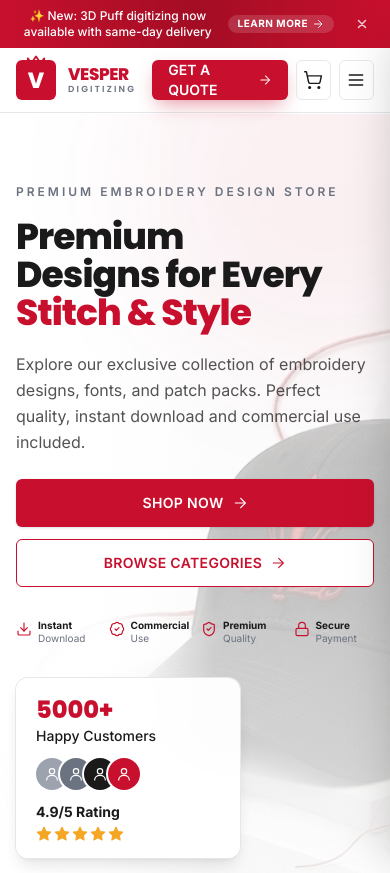
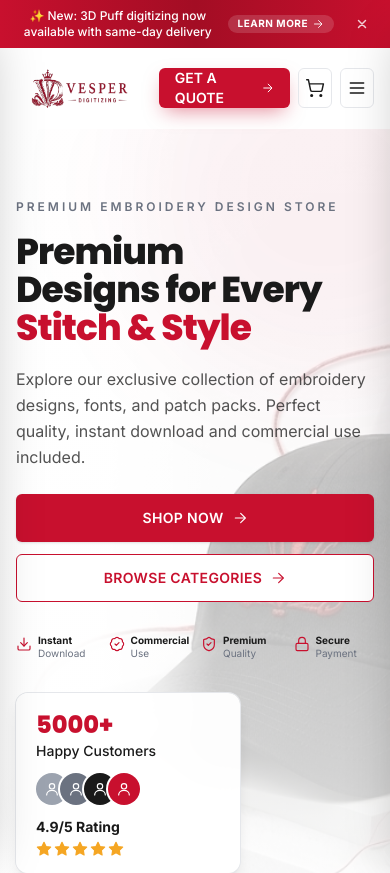
Before and after one commit to vesperdigitizing-a11y/vesper-digitizing, a Next.js app: page /store in a window 390 px wide. Shown: the top 873 px of the page. Built offline with nearby package versions, Linux system fonts and the light colour scheme.

Commit message:
refactor: Replace Logo component with Image for better performance and responsiveness in Header and Footer

```diff
--- a/components/Footer.tsx
+++ b/components/Footer.tsx
@@ -1,6 +1,6 @@
 "use client";
 
-import Logo from "./Logo";
+import Image from "next/image";
 import {
   Mail,
   Phone,
@@ -64,7 +64,13 @@ export default function Footer() {
         <div className="grid grid-cols-1 gap-12 md:grid-cols-2 lg:grid-cols-5">
           {/* Brand + tagline + socials */}
           <div className="lg:col-span-1">
-            <Logo size={44} theme="light" />
+            <Image
+              src="/images/LogoTransparent.png"
+              alt="Vesper Digitizing"
+              width={805}
+              height={310}
+              className="h-16 w-auto brightness-0 invert sm:h-20"
+            />
             <p className="mt-5 max-w-xs text-sm leading-relaxed text-white/70">
               We provide premium quality digitizing services with fast delivery
               and unbeatable customer support.
--- a/components/Header.tsx
+++ b/components/Header.tsx
@@ -10,9 +10,9 @@
 //   • Mobile menu slides in with stagger animation
 
 import Link from "next/link";
+import Image from "next/image";
 import { usePathname } from "next/navigation";
 import { useEffect, useState } from "react";
-import Logo from "./Logo";
 import { ArrowRight, Cart, Menu } from "./icons";
 import { useCart } from "@/lib/cart-context";
 import CartCount from "./CartCount";
@@ -54,6 +54,16 @@ export default function Header() {
     return () => window.removeEventListener("scroll", onScroll);
   }, []);
 
+  // Close mobile menu on Escape
+  useEffect(() => {
+    if (!open) return;
+    const onKey = (e: KeyboardEvent) => {
+      if (e.key === "Escape") setOpen(false);
+    };
+    window.addEventListener("keydown", onKey);
+    return () => window.removeEventListener("keydown", onKey);
+  }, [open]);
+
   // Lock body scroll when mobile menu is open
   useEffect(() => {
     if (open) {
@@ -67,6 +77,7 @@ export default function Header() {
   }, [open]);
 
   return (
+    <>
     <header
       className={`sticky top-0 z-50 w-full transition-all duration-500 ${
         hidden ? "-translate-y-full" : "translate-y-0"
@@ -76,14 +87,21 @@ export default function Header() {
           : "border-b border-transparent bg-white/95 backdrop-blur"
       }`}
     >
-      <div className="mx-auto flex h-16 max-w-7xl items-center justify-between gap-4 px-4 sm:px-6 lg:px-8 md:h-20">
+      <div className="mx-auto flex h-20 max-w-7xl items-center justify-between gap-4 px-4 sm:px-6 lg:px-8 md:h-24">
         {/* Logo */}
         <Link
           href="/"
           aria-label="Vesper Digitizing home"
           className="group flex items-center transition-transform hover:scale-105"
         >
-          <Logo size={40} />
+          <Image
+            src="/images/LogoTransparent.png"
+            alt="Vesper Digitizing"
+            width={805}
+            height={310}
+            priority
+            className="h-14 w-auto sm:h-18"
+          />
         </Link>
 
         {/* Desktop nav */}
@@ -148,17 +166,47 @@ export default function Header() {
           </button>
         </div>
       </div>
+    </header>
 
-      {/* Mobile nav — slides down */}
+    {/* Mobile nav backdrop */}
     <div
-        className={`lg:hidden overflow-hidden border-t border-[#e5e7eb] bg-white transition-all duration-500 ${
-          open ? "max-h-[400px]" : "max-h-0"
+      aria-hidden
+      onClick={() => setOpen(false)}
+      className={`fixed inset-0 z-40 bg-black/40 backdrop-blur-sm transition-opacity duration-300 lg:hidden ${
+        open ? "opacity-100" : "pointer-events-none opacity-0"
+      }`}
+    />
+
+    {/* Mobile nav — slides in from the left */}
+    <aside
+      role="dialog"
+      aria-modal="true"
+      aria-label="Mobile navigation"
+      className={`fixed left-0 top-0 z-50 flex h-full w-full max-w-xs flex-col bg-white shadow-2xl transition-transform duration-500 lg:hidden ${
+        open ? "translate-x-0" : "-translate-x-full"
       }`}
     >
-        <nav
-          className="mx-auto flex max-w-7xl flex-col px-4 py-3 sm:px-6"
-          aria-label="Mobile"
+      <div className="flex items-center justify-between border-b border-[#e5e7eb] px-5 py-4">
+        <Image
+          src="/images/LogoTransparent.png"
+          alt="Vesper Digitizing"
+          width={805}
+          height={310}
+          className="h-10 w-auto"
+        />
+        <button
+          type="button"
+          onClick={() => setOpen(false)}
+          aria-label="Close menu"
+          className="flex h-9 w-9 items-center justify-center rounded-md text-[#1a1a1a] transition-colors hover:bg-[#f5f5f5]"
         >
+          <svg width="20" height="20" viewBox="0 0 24 24" fill="none" stroke="currentColor" strokeWidth="2" strokeLinecap="round">
+            <path d="M18 6L6 18M6 6l12 12" />
+          </svg>
+        </button>
+      </div>
+
+      <nav className="flex flex-1 flex-col overflow-y-auto px-5 py-3" aria-label="Mobile">
         {NAV.map((item, idx) => (
           <Link
             key={item.label}
@@ -166,14 +214,14 @@ export default function Header() {
             onClick={() => setOpen(false)}
             className={`py-3 text-sm font-medium border-b border-[#f5f5f5] last:border-0 transition-all hover:text-[#c8102e] ${
               isActive(item.href) ? "text-[#c8102e]" : "text-[#1a1a1a]"
-              } ${open ? "translate-x-0 opacity-100" : "translate-x-4 opacity-0"}`}
+            } ${open ? "translate-x-0 opacity-100" : "-translate-x-4 opacity-0"}`}
             style={{ transitionDelay: open ? `${idx * 60}ms` : "0ms" }}
           >
             {item.label}
           </Link>
         ))}
       </nav>
-      </div>
-    </header>
+    </aside>
+    </>
   );
 }
```
Lines whose indentation alone changed are shown as unchanged.
